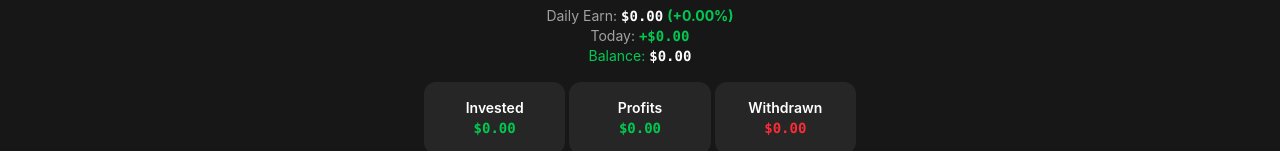
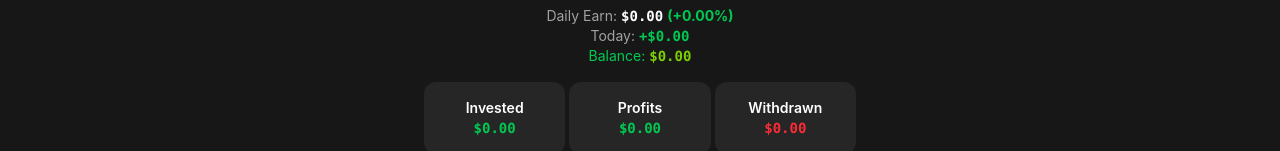
Before and after one commit to pwabucket/pwa-ai-earn, a React (Vite) app: page / in a window 1280 px wide. Shown: the part 215-366 px from the top of the page. Built offline with nearby package versions, Linux system fonts and the light colour scheme.

Commit message:
feat: Set balance text color to lime

```diff
--- a/src/components/DayView.tsx
+++ b/src/components/DayView.tsx
@@ -148,7 +148,7 @@ const MainMetrics = ({
       <span className="text-green-500">Balance:</span>{" "}
       <Currency
         value={result.currentState.totalBalance}
-        className="font-bold"
+        className="font-bold text-lime-500"
       />
     </p>
   </>
```
